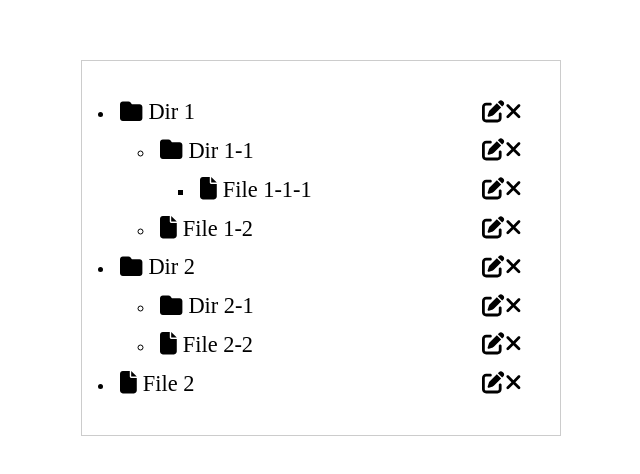
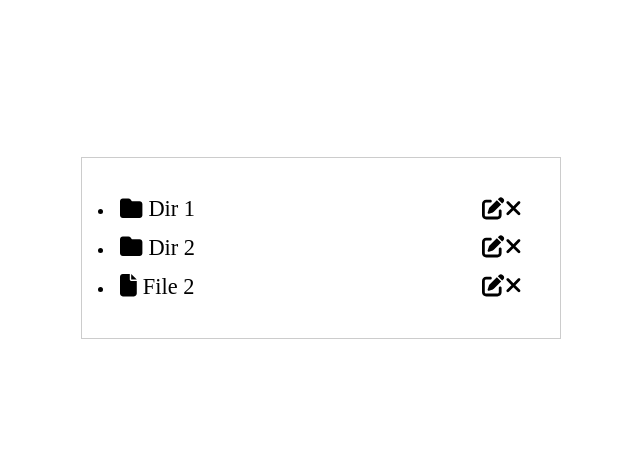
Before and after one commit to SO-Matveev/TreeFolders, a Vue app: page / in a window 1280 px wide. Shown: the part 160-634 px from the top of the page, without its empty margins (319-959 px from the left). Built offline with nearby package versions, Linux system fonts and the light colour scheme; the HTML template or start-up script is replaced by a standard one.

Commit message:
скрытие/показ строки

```diff
--- a/src/components/RowItem.vue
+++ b/src/components/RowItem.vue
@@ -5,8 +5,18 @@ export default {
   name: "RowItem",
   props: {
     treeFolders: Array<Itree>,
+  },
+  data() {
+    return {
+      expanded(treeFolder: Itree) {
+        if (!!treeFolder.children) {
+          treeFolder.show = !treeFolder.show
+        }
+      }
+    }
   }
 }
+
 </script>
 
 <template>
@@ -19,7 +29,7 @@ export default {
       >
         <div class="hover">
           <div class="item-wrap">
-            <div class="nameWrap">
+            <div class="nameWrap" @click="expanded(treeFolder)">
               <fa icon="folder" v-if="treeFolder.name.includes('Dir')"></fa>
               <fa icon="file" v-if="treeFolder.name.includes('File')"></fa>
               {{ treeFolder.name }}
@@ -30,7 +40,7 @@ export default {
             </div>
           </div>
         </div>
-        <RowItem :treeFolders="treeFolder.children" v-if="treeFolder.children"/>
+        <RowItem :treeFolders="treeFolder.children" v-if="treeFolder.children && treeFolder.show"/>
       </li>
     </span>
   </ul>
--- a/src/components/TreeFolders.vue
+++ b/src/components/TreeFolders.vue
@@ -10,15 +10,6 @@ export default defineComponent({
     ...mapState(useTreeFoldersStore,{
       treeFoldersState: state => state.$state,
     })
-  },
-  data() {
-    return {
-      expanded() {
-        // Из-за рекурсии ловим клик здесь
-        //Необходимо передать внутрь компонента, для скрытия/показа строки.
-        console.log('Click')
-      }
-    }
   }
 })
 
@@ -26,7 +17,7 @@ export default defineComponent({
 
 <template>
   <div className="wrapper-tree">
-    <row-item class="container" :treeFolders="treeFoldersState"  @click="expanded" ></row-item>
+    <row-item class="container" :treeFolders="treeFoldersState"></row-item>
   </div>
 </template>
 
--- a/src/stores/TreeFoldersStore.ts
+++ b/src/stores/TreeFoldersStore.ts
@@ -6,31 +6,41 @@ export const useTreeFoldersStore = defineStore( 'treeFolders',{
       return [
            {
              name: "Dir 1",
+             show: false,
              children: [
                {
                  name: "Dir 1-1",
+                 show: false,
                  children: [
-                   {name: "File 1-1-1"}
+                   {
+                     name: "File 1-1-1",
+                     show: false
+                   }
                  ]
                },
                {
                  name: "File 1-2",
+                 show: false,
                }
              ]
            },
            {
              name: "Dir 2",
+             show: false,
              children: [
                {
                  name: "Dir 2-1",
+                 show: false
                },
                {
-                 name: "File 2-2"
+                 name: "File 2-2",
+                 show: false
                }
              ]
            },
            {
-             name: "File 2"
+             name: "File 2",
+             show: false
            }
          ]
     },
--- a/src/stores/model.ts
+++ b/src/stores/model.ts
@@ -1,4 +1,5 @@
 export default interface Itree {
   name: string;
+  show?: boolean;
   children?: Itree[];
 }
```
